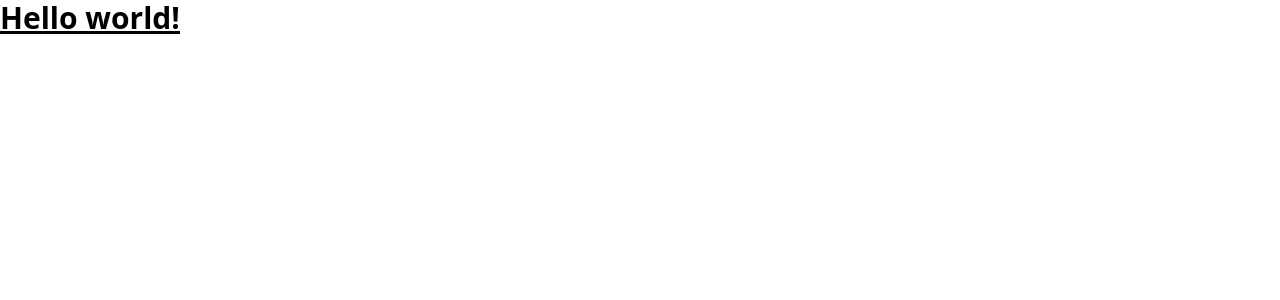
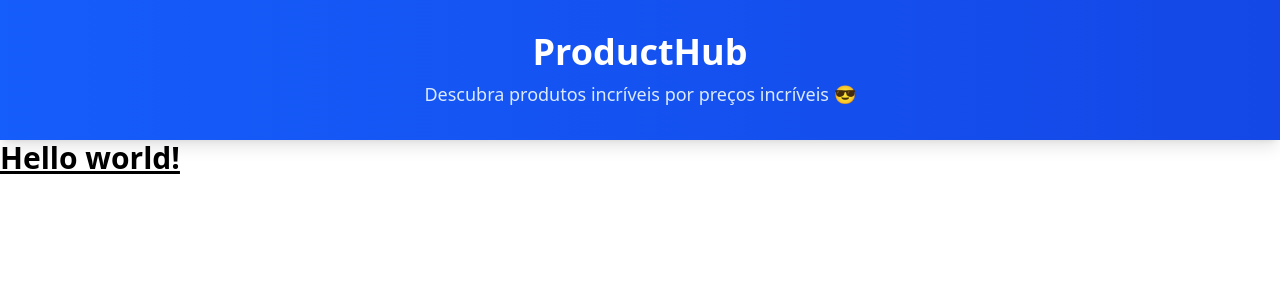
Before and after one commit to felipethecreator/product-api-front, an Angular app: page / in a window 1280 px wide. Shown: the top 300 px of the page. Built offline with nearby package versions, Linux system fonts and the light colour scheme.

Commit message:
feat: add header

```diff
--- a/src/app/app.html
+++ b/src/app/app.html
@@ -1,3 +1,5 @@
+<app-header></app-header>
+
 <main class="main">
   <h1 class="text-3xl font-bold underline">Hello world!</h1>
 </main>
--- a/src/app/app.ts
+++ b/src/app/app.ts
@@ -1,9 +1,10 @@
 import { Component, signal } from '@angular/core';
 import { RouterOutlet } from '@angular/router';
+import { Header } from './components/header/header';
 
 @Component({
   selector: 'app-root',
-  imports: [RouterOutlet],
+  imports: [RouterOutlet, Header],
   templateUrl: './app.html',
   styleUrl: './app.css'
 })
--- /dev/null
+++ b/src/app/components/header/header.html
@@ -0,0 +1,8 @@
+<header class="bg-gradient-to-r from-blue-600 to-blue-700 text-white shadow-lg">
+    <div class="container mx-auto px-4 py-8">
+        <div class="text-center">
+            <h1 class="text-4xl font-bold mb-2">ProductHub</h1>
+            <p class="text-blue-100 text-lg">Descubra produtos incríveis por preços incríveis 😎</p>
+        </div>
+    </div>
+</header>
```
Also changed, not shown: src/app/components/header/header.ts (added, +10 -0 lines), 1 other file (tests, documents, lock files or other folders).
